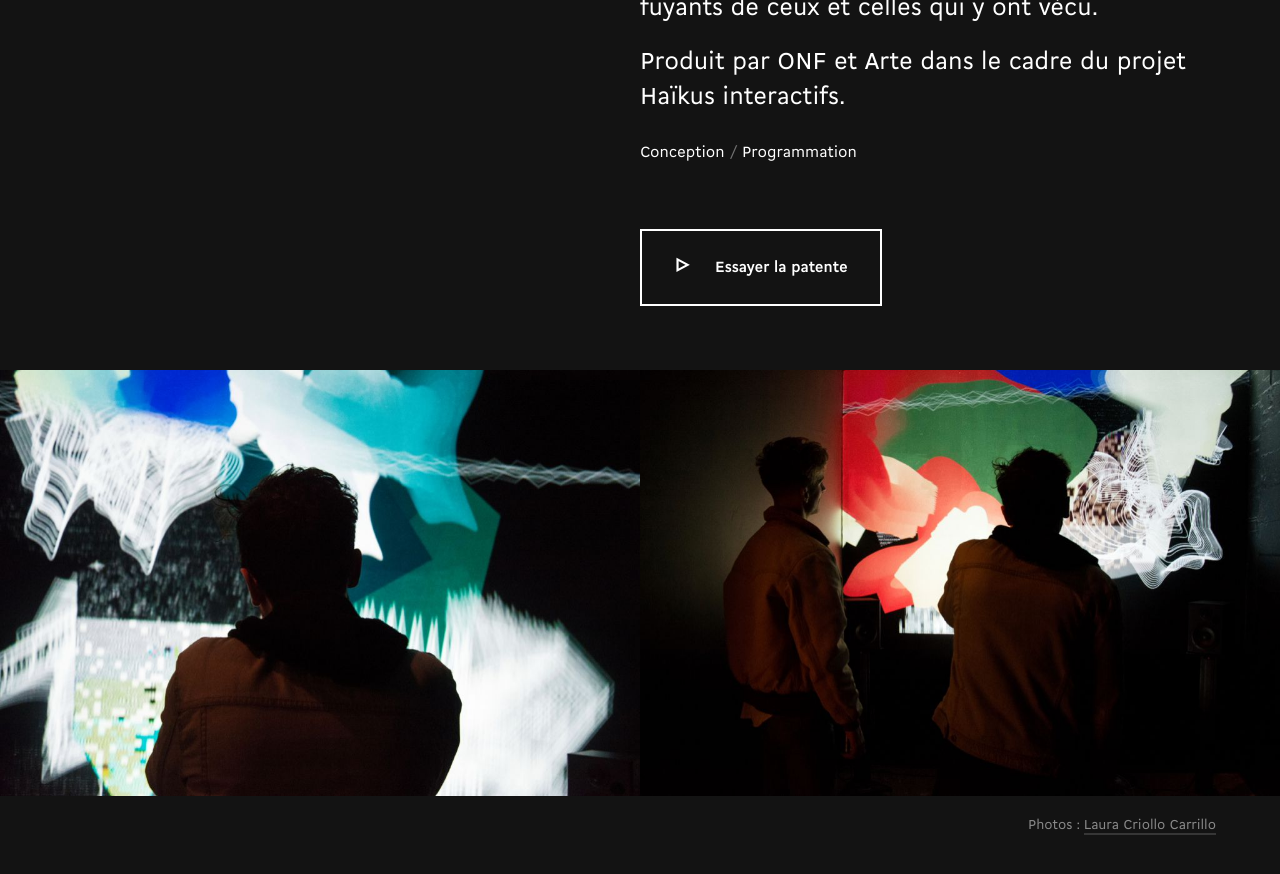
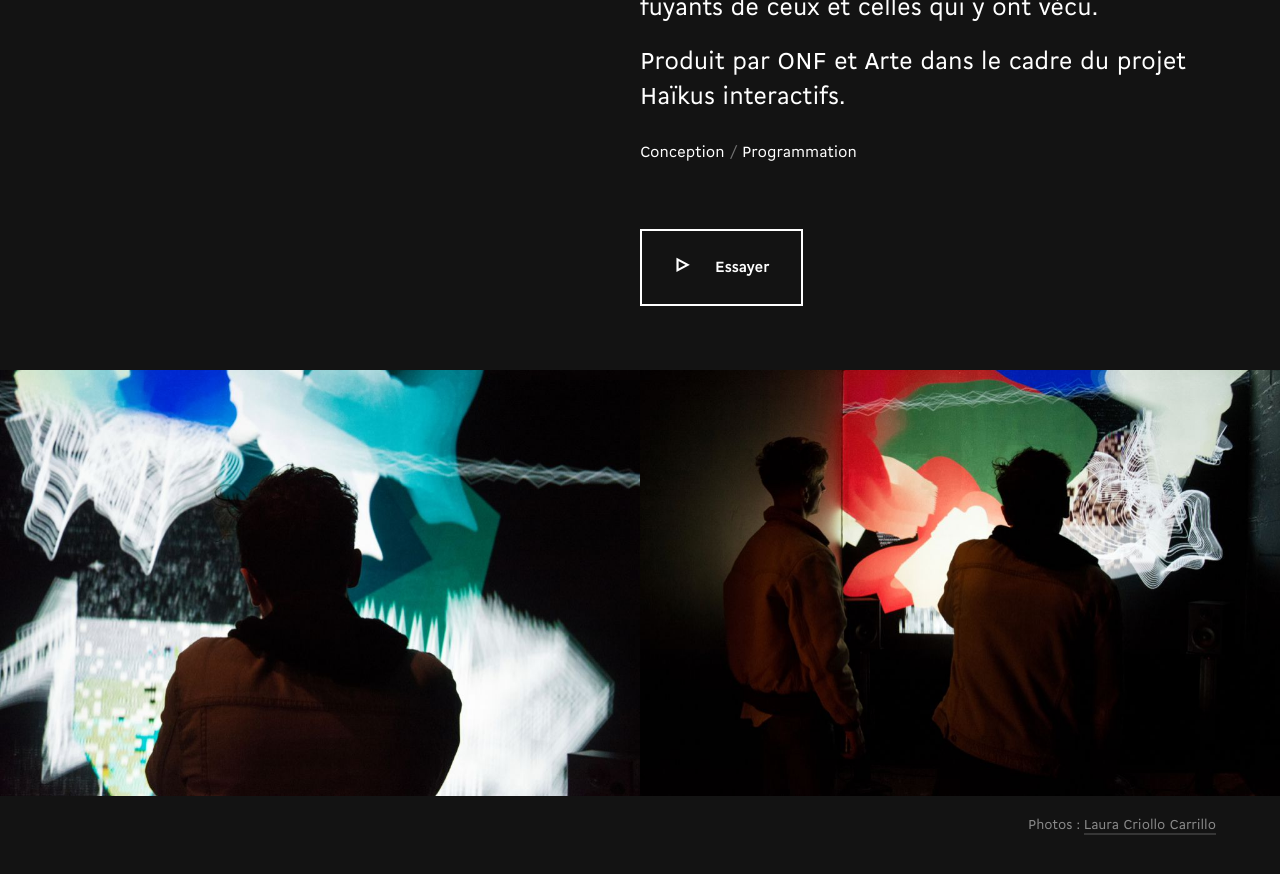
Before and after one commit to etienne/etienne, a Jekyll site: the page built from _projects-fr/grand-bruit.html, in a window 1280 px wide and 900 px high, scrolled down 1090 px. Shown: the top 874 px of the window. Built offline with Jekyll 4.4.1, drawn with Linux system fonts in a browser that asks for light colours.

Commit message:
Corrections de textes mineures

```diff
--- a/_config.yml
+++ b/_config.yml
@@ -1,6 +1,6 @@
 title: Étienne Després
 author: Étienne Després
-description: "Design, programmation, 3D, illustration et autres patentes."
+description: "Design, vidéo, 3D, plein d’affaires."
 permalink: /:title
 host: 0.0.0.0
 exclude: ['node_modules', 'yarn.lock', 'webpack.config.js', 'package.json']
--- a/_projects-fr/grand-bruit.html
+++ b/_projects-fr/grand-bruit.html
@@ -21,7 +21,7 @@ tags: [Conception, Programmation]
 
 <section>
   <div class="text">
-    <a href="http://etienne.github.io/grandbruit" class="button play">Essayer la patente</a>
+    <a href="http://etienne.github.io/grandbruit" class="button play">Essayer</a>
   </div>
 </section>
 
```
